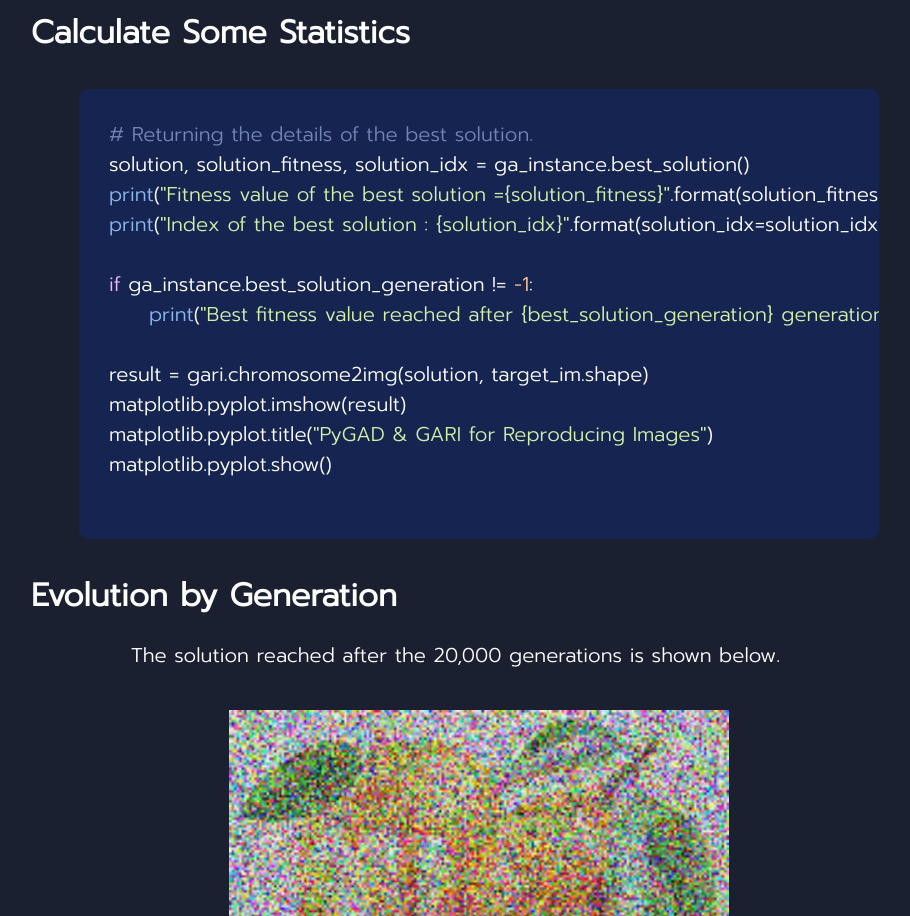
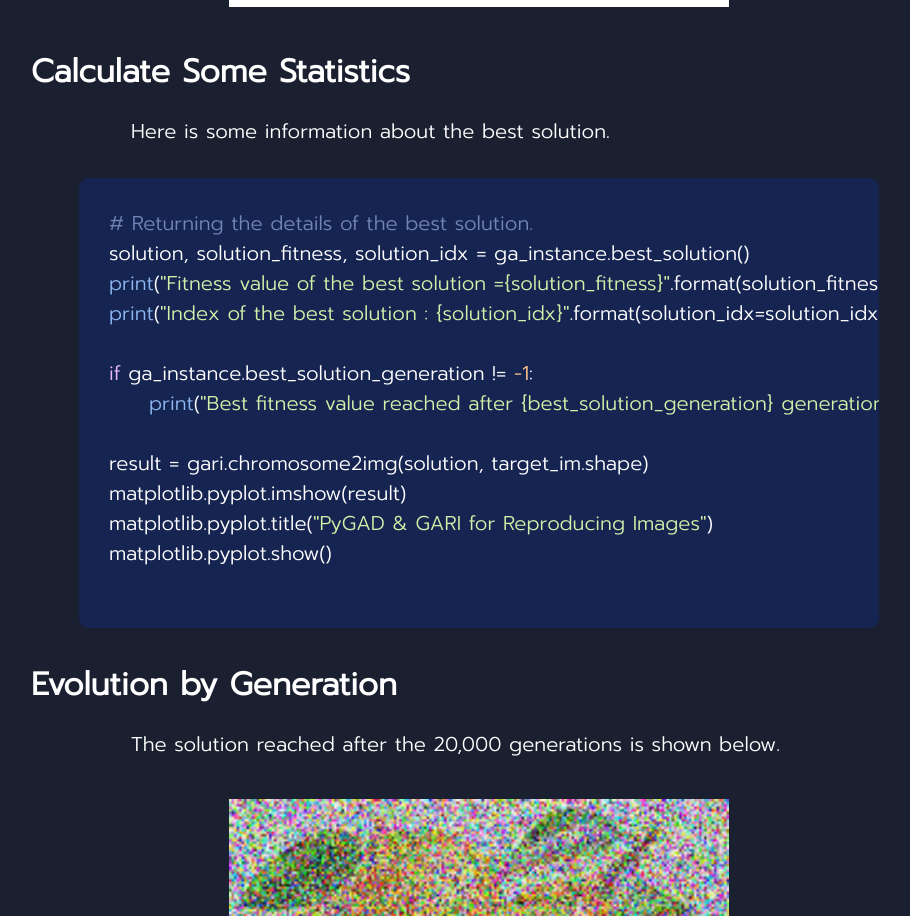
Before and after one commit to if-else-ai/ga-frontend, a React (Create React App) app: page / in a window 1280 px wide. Shown: the part 9247-10163 px from the top of the page, without its empty margins (161-1071 px from the left). Built offline with nearby package versions, Linux system fonts and the light colour scheme.

Commit message:
Update HomeBody

```diff
--- a/src/components/HomeBody/HomeBody.js
+++ b/src/components/HomeBody/HomeBody.js
@@ -301,7 +301,7 @@ const Home2 = () => {
                   ></img>
                 </div>
                 <h1>Calculate Some Statistics</h1>
-
+                  <p>Here is some information about the best solution.</p>
                 <div className="code6">
                   <span className="code6-comment"><span className="b"># Returning the details of the best solution.</span></span>
                   <span className="code6-var">solution, solution_fitness, solution_idx = ga_instance.best_solution()</span>
@@ -318,8 +318,6 @@ const Home2 = () => {
                   <h1>Evolution by Generation</h1>
                   <p>The solution reached after the 20,000 generations is shown below.</p>
 
-
-
                 <div className="img">
                   <img
                     src="/images/contributor/repro-fruit.png"
```
Also changed, not shown: public/images/contributor/bit01.jpg, public/images/contributor/chomosome.jpg.
